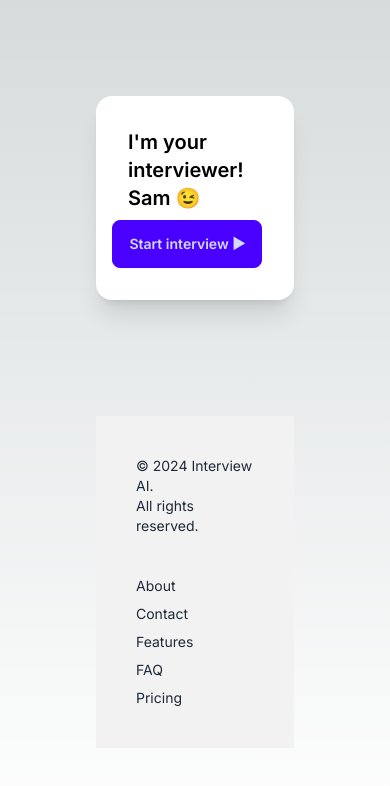
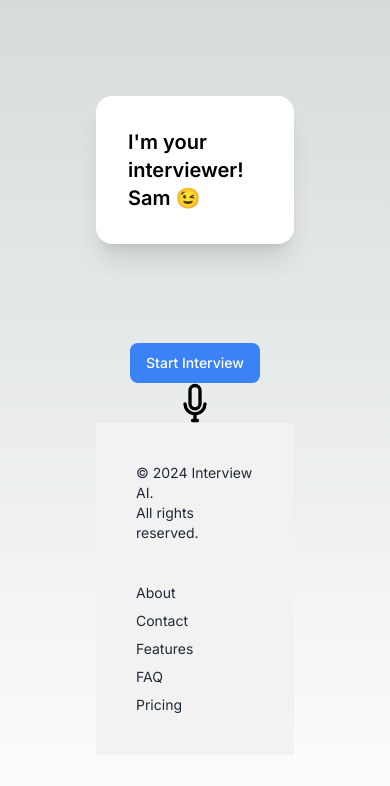
Before and after one commit to williamjlittlefield/interview-ai-web, a Next.js app in the folder frontend/: page /applicant/interview in a window 390 px wide. Shown: the top 786 px of the page. Built offline with nearby package versions, Linux system fonts and the light colour scheme; no server answers.

Commit message:
Add microphone to interview page

```diff
--- a/frontend/src/app/applicant/interview/page.tsx
+++ b/frontend/src/app/applicant/interview/page.tsx
@@ -5,35 +5,35 @@ import Footer from '../../ui/footer';
 import WebcamComponent from '../../ui/webcam';
 import InterviewerCard from '../../ui/interviewer-card';
 import Button from '../../ui/button';
-// import Microphone from '../../ui/microphone';
+import Microphone from '../../ui/microphone';
 
 export default function Interview() {
 
-//   const [isPlaying, setIsPlaying] = useState(false);
-//   const [interviewStarted, setInterviewStarted] = useState(false);
-//   const audioRef = useRef(null);
+  const [isPlaying, setIsPlaying] = useState(false);
+  const [interviewStarted, setInterviewStarted] = useState(false);
+  const audioRef = useRef(null);
 
-//   const startInterview = () => {
-//     setInterviewStarted(true);
+  const startInterview = () => {
+    setInterviewStarted(true);
 
-//     if (!audioRef.current) {
-//       audioRef.current = new Audio("http://127.0.0.1:8000/static/thread_LlUR07xSjzIhPL6f2e3vQsI8/Question_1.mp3");
-//       audioRef.current.addEventListener('ended', () => {
-//         setIsPlaying(false);
-//         // Additional logic if needed when audio ends
-//       });
-//     }
+    if (!audioRef.current) {
+      audioRef.current = new Audio("http://127.0.0.1:8000/static/thread_LlUR07xSjzIhPL6f2e3vQsI8/Question_1.mp3");
+      audioRef.current.addEventListener('ended', () => {
+        setIsPlaying(false);
+        // Additional logic if needed when audio ends
+      });
+    }
 
-//     audioRef.current.play()
-//       .then(() => {
-//         setIsPlaying(true);
-//       })
-//       .catch(error => {
-//         console.error('Error playing the audio', error);
-//         setIsPlaying(false);
-//         setInterviewStarted(false);
-//       });
-//   };
+    audioRef.current.play()
+      .then(() => {
+        setIsPlaying(true);
+      })
+      .catch(error => {
+        console.error('Error playing the audio', error);
+        setIsPlaying(false);
+        setInterviewStarted(false);
+      });
+  };
 
   return (
     <main className="flex min-h-screen flex-col items-center justify-between p-24">
@@ -42,8 +42,7 @@ export default function Interview() {
 
     <WebcamComponent />
 
-
-      {/* {!interviewStarted ? (
+      {!interviewStarted ? (
               <Button className="StartButton" onClick={startInterview}>
                 Start Interview
               </Button>
@@ -53,7 +52,7 @@ export default function Interview() {
               </Button>
             )}
 
-        <Microphone />  */}
+        <Microphone />
 
       <Footer />
 
--- a/frontend/src/app/ui/interviewer-card.tsx
+++ b/frontend/src/app/ui/interviewer-card.tsx
@@ -15,9 +15,6 @@ export default function InterviewerCard() {
             </figure>
             <div className="card-body">
                 <h2 className="card-title">I'm your interviewer! Sam 😉</h2>
-                <div className="card-actions justify-end">
-                    <button className="btn btn-primary">Start interview ▶</button>
-                </div>
             </div>
         </div>
     );
```
